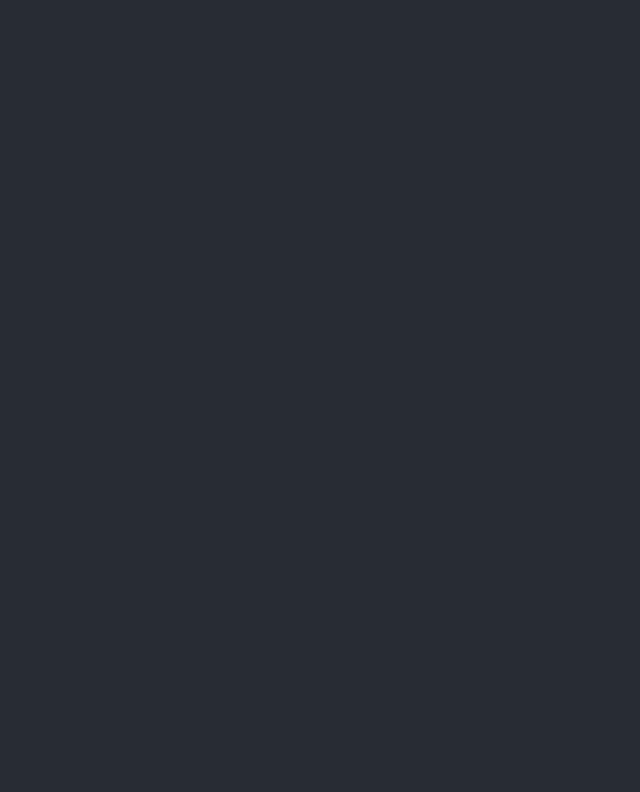
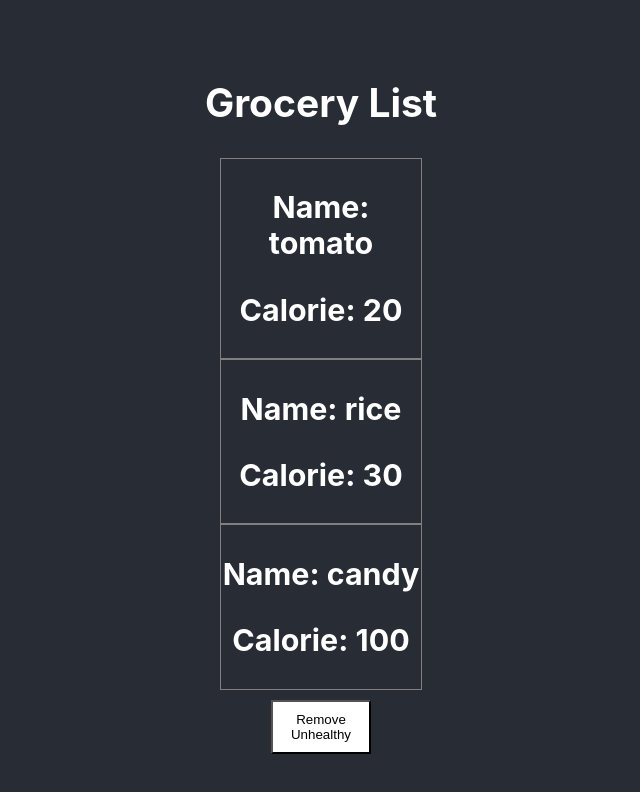
Before and after one commit to wchrapcynski/grocery-list, a React (Create React App) app: page / in a window 1280 px wide. Shown: the top 792 px of the page, without its empty margins (319-959 px from the left). Built offline with nearby package versions, Linux system fonts and the light colour scheme.

Commit message:
Basic list app is created and functional

```diff
--- a/src/App.css
+++ b/src/App.css
@@ -1,16 +1,5 @@
 .App {
   text-align: center;
-}
-
-.App-logo {
-  height: 40vmin;
-  pointer-events: none;
-}
-
-@media (prefers-reduced-motion: no-preference) {
-  .App-logo {
-    animation: App-logo-spin infinite 20s linear;
-  }
 }
 
 .App-header {
@@ -24,15 +13,9 @@
   color: white;
 }
 
-.App-link {
-  color: #61dafb;
+.remove-button {
+  width: 100px;
+  padding: 10px 5px;
+  margin-top: 10px;
+  background-color: white;
 }
-
-@keyframes App-logo-spin {
-  from {
-    transform: rotate(0deg);
-  }
-  to {
-    transform: rotate(360deg);
-  }
-}
--- a/src/App.js
+++ b/src/App.js
@@ -1,11 +1,31 @@
-import React from 'react';
-import './App.css';
+import React, { useState } from "react";
+import "./App.css";
+import Item from "./components/item"
+
+const initList = [
+  { name: "tomato", calorie: 20 },
+  { name: "rice", calorie: 30 },
+  { name: "candy", calorie: 100 }
+];
 
 function App() {
+  const [list, setlist] = useState(initList);
+
+  const removeUnhealthyHandle = (event) => {
+    event.preventDefault();
+    // Creates new list with items that are all less than 50 cal.
+    const filteredList = list.filter(value => value.calorie <= 50);
+    setlist(filteredList);
+  }
+
   return (
     <div className="App">
       <header className="App-header">
-
+        <h2>Grocery List</h2>
+        {list.map((value, key) => {
+          return <Item item={value} key={`${key}${value.name}${value.calorie}`}></Item>
+        })}
+        <button className="remove-button" onClick={removeUnhealthyHandle}>Remove Unhealthy</button>
       </header>
     </div>
   );
--- /dev/null
+++ b/src/components/item.css
@@ -0,0 +1,4 @@
+.item-style {
+    border: 1px solid grey;
+    width: 200px;
+}
--- /dev/null
+++ b/src/components/item.js
@@ -0,0 +1,13 @@
+import React from 'react';
+import './item.css'
+
+function item(props) {
+    return (
+      <div className="item-style">
+        <h3>Name: {props.item.name}</h3>
+        <h3>Calorie: {props.item.calorie}</h3>
+      </div>
+    );
+}
+
+export default item
```
